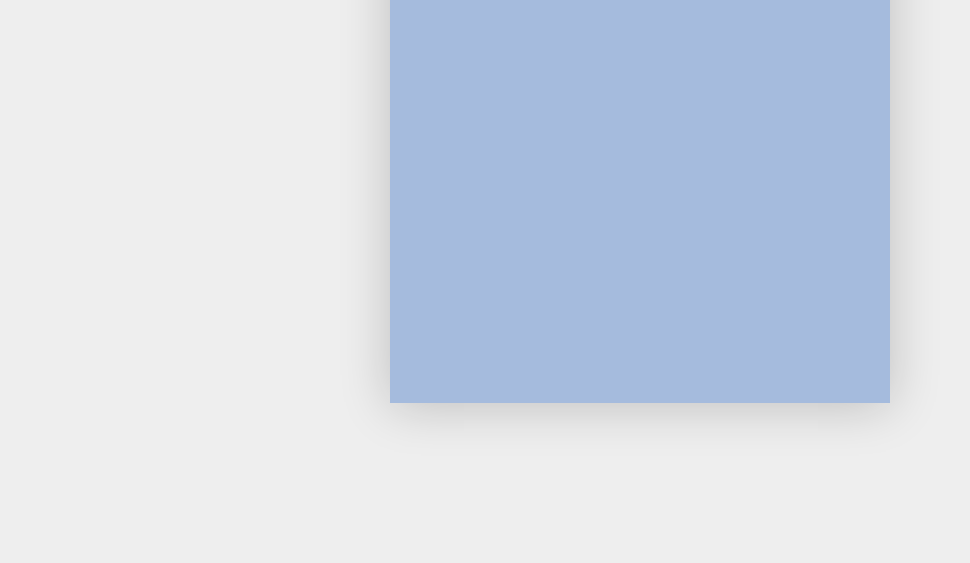
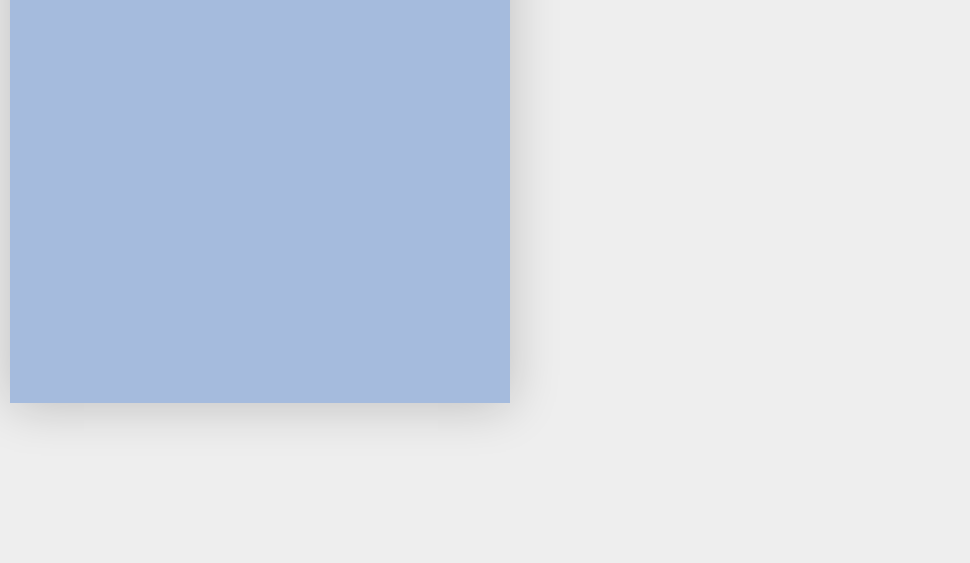
Before and after one commit to Ladycoderr/Weather-App, a plain HTML site: page index.html in a window 1280 px wide. Shown: the part 237-800 px from the top of the page, without its empty margins (0-970 px from the left). Drawn offline with Linux system fonts and the light colour scheme.

Commit message:
css change

```diff
--- a/new.css
+++ b/new.css
@@ -10,7 +10,8 @@ body{
 }
 .box{
 
-    margin: auto;
+    margin-left: 10px;
+    margin-right: 10px;
     text-align: center;
     width: 50vh;
     height: 60vh;
```
